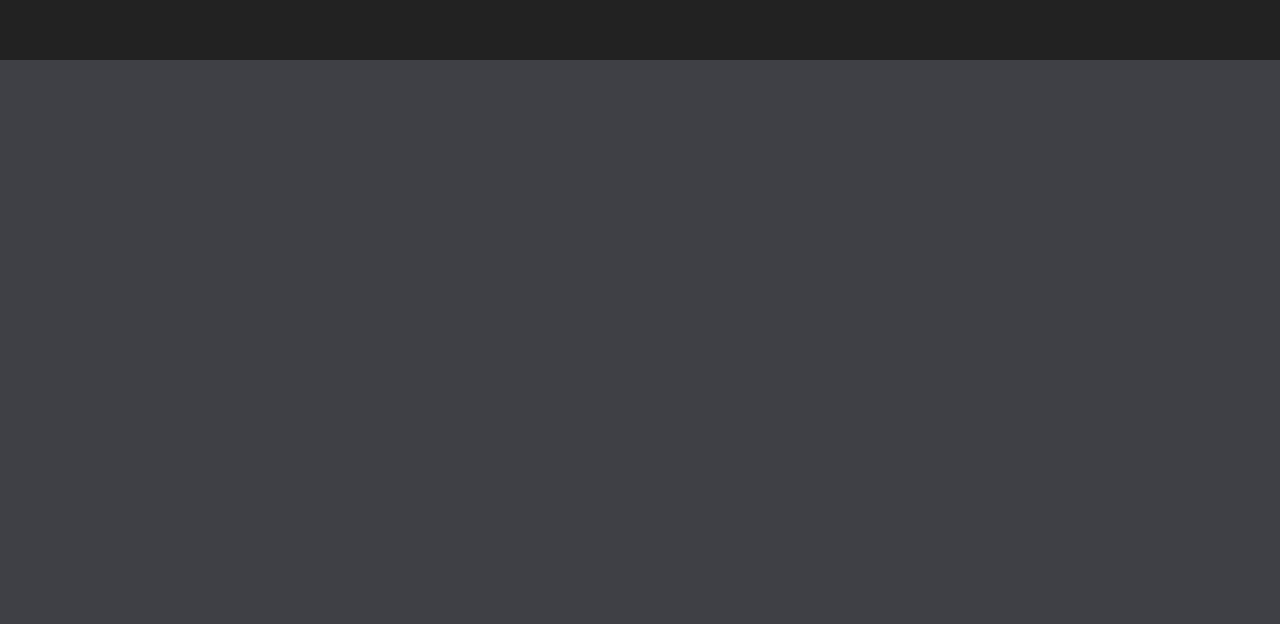
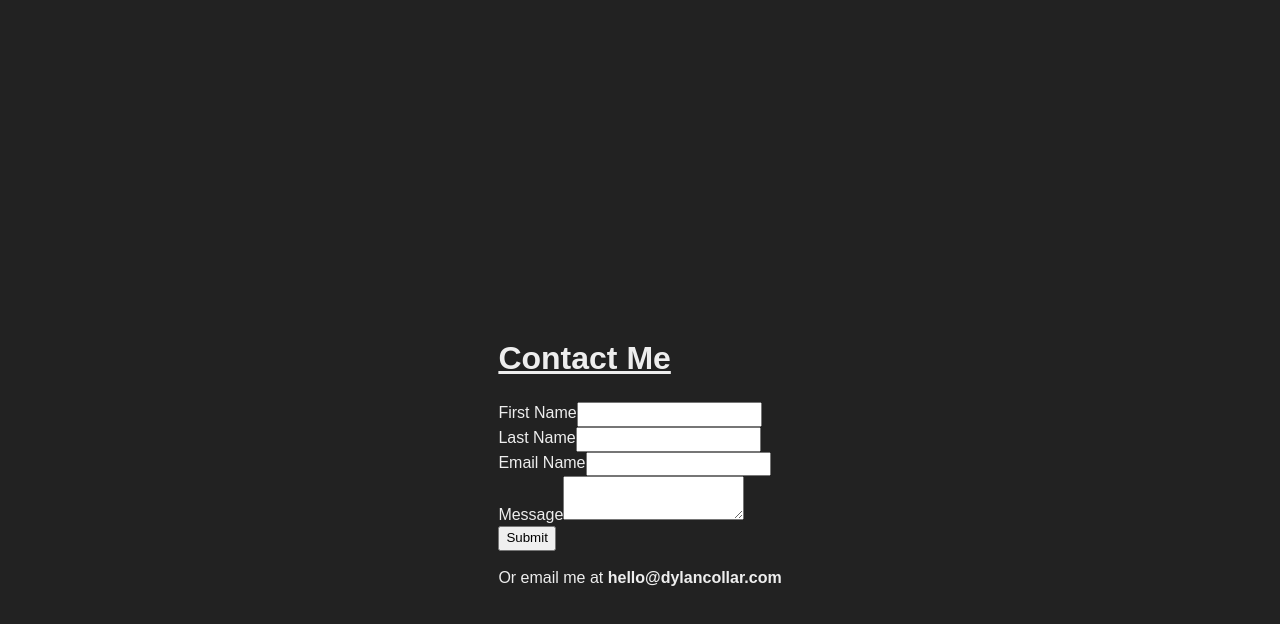
Before and after one commit to Deece94/homepage, a React (Create React App) app: page / in a window 1280 px wide. Shown: the part 2340-2964 px from the top of the page. Before the commit the page ends 2400 px from the top, so only its background shows below. Built offline with nearby package versions, Linux system fonts and the light colour scheme.

Commit message:
added contact component

```diff
--- a/src/App.tsx
+++ b/src/App.tsx
@@ -1,4 +1,5 @@
 import About from "./components/About";
+import Contact from "./components/Contact";
 import Footer from "./components/Footer";
 import GlobalWrapper from "./components/GlobalWrapper";
 import Home from "./components/Home";
@@ -15,6 +16,7 @@ export default function App() {
 					<Home />
 					<About />
 					<Work />
+					<Contact />
 					<Footer />
 				</GlobalWrapper>
 			</Theme>
--- /dev/null
+++ b/src/components/Contact.tsx
@@ -0,0 +1,98 @@
+import { ChangeEvent, FormEvent, useState } from "react";
+import styled from "styled-components";
+import PageBlock from "./PageBlock";
+
+const Header = styled.h1`
+	text-decoration: underline;
+`;
+
+const Paragraph = styled.p`
+	color: ${(props) => props.theme.colors.white};
+`;
+
+const Link = styled.a`
+	color: ${(props) => props.theme.colors.white};
+	text-decoration: none;
+	font-weight: bold;
+	&:hover {
+		text-decoration: underline;
+	}
+`;
+
+export default function About() {
+	const [inputs, setInputs] = useState({
+		firstname: "",
+		lastname: "",
+		email: "",
+		message: "",
+	});
+
+	const handleChange = (event: ChangeEvent) => {
+		const { name, value } = event.currentTarget as HTMLInputElement;
+
+		setInputs((values) => ({ ...values, [name]: value }));
+	};
+
+	const handleSubmit = (event: FormEvent) => {
+		event.preventDefault();
+		console.log(inputs);
+
+		alert("I'll get around to adding this in soon");
+	};
+	return (
+		<PageBlock id="contact">
+			<Header>Contact Me</Header>
+			<form onSubmit={handleSubmit}>
+				<label>
+					First Name
+					<input
+						type="text"
+						onChange={handleChange}
+						name="firstname"
+						value={inputs.firstname}
+					/>
+				</label>
+				<br />
+
+				<label>
+					Last Name
+					<input
+						type="text"
+						onChange={handleChange}
+						name="lastname"
+						value={inputs.lastname}
+					/>
+				</label>
+				<br />
+
+				<label>
+					Email Name
+					<input
+						type="text"
+						onChange={handleChange}
+						name="email"
+						value={inputs.email}
+					/>
+				</label>
+				<br />
+
+				<label>
+					Message
+					<textarea
+						onChange={handleChange}
+						name="message"
+						value={inputs.message}
+					></textarea>
+				</label>
+				<br />
+
+				<button type="submit">Submit</button>
+			</form>
+
+			<Paragraph>
+				Or email me at{" "}
+				<Link href="mailto:hello@dylancollar.com">hello@dylancollar.com</Link>
+			</Paragraph>
+		</PageBlock>
+	);
+}
```
Also changed, not shown: 1 other file (tests, documents, lock files or other folders). Lines whose indentation alone changed are shown as unchanged.
